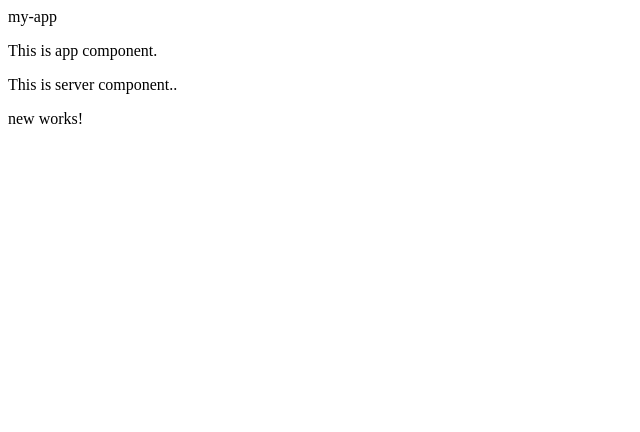
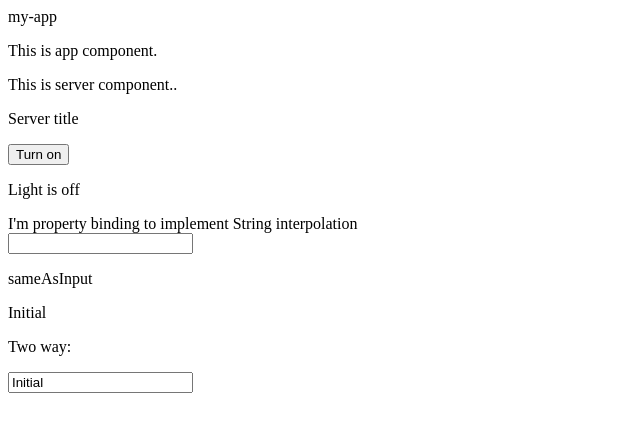
Before and after one commit to pjprateekjoshi/angular-lab, an Angular app: page / in a window 1280 px wide. Shown: the top 432 px of the page, without its empty margins (0-640 px from the left). Built offline with nearby package versions, Linux system fonts and the light colour scheme.

Commit message:
merge databinding

```diff
--- a/src/app/app.module.ts
+++ b/src/app/app.module.ts
@@ -1,5 +1,6 @@
 import { BrowserModule } from '@angular/platform-browser';
 import { NgModule } from '@angular/core';
+import { FormsModule } from '@angular/forms';
 
 import { AppComponent } from './app.component';
 import { ServerComponent } from './server/server.component';
@@ -12,7 +13,8 @@ import { NewComponent } from './new/new.component';
     NewComponent
   ],
   imports: [
-    BrowserModule
+    BrowserModule,
+    FormsModule
   ],
   providers: [],
   bootstrap: [AppComponent]
--- a/src/app/new/new.component.html
+++ b/src/app/new/new.component.html
@@ -1,3 +1,12 @@
-<p>
-  new works!
-</p>
+<button [disabled]="isDisabled" class="btn btn-primary" (click)="onSubmit()">Turn on</button>
+<p innerHTML ="{{lightStatus}}"></p>
+
+<div [innerHTML]="writeInDiv"></div>
+
+<input type="text" (input)="onInput($event)">
+
+<p>sameAsInput</p>
+<p>{{sameAsInput}}</p>
+
+<p>Two way:</p>
+<input type="text" [(ngModel)]="sameAsInput">
--- a/src/app/new/new.component.ts
+++ b/src/app/new/new.component.ts
@@ -7,9 +7,23 @@ import { Component, OnInit } from '@angular/core';
 })
 export class NewComponent implements OnInit {
 
-  constructor() { }
-
+  writeInDiv = "I'm property binding to implement String interpolation";
+  lightStatus = "Light is off";
+  isDisabled = true;
+  sameAsInput = "Initial";
+  constructor() {
+    setTimeout(()=>{
+      this.isDisabled = !this.isDisabled
+    },3000);
+  }
   ngOnInit() {
   }
 
+  onSubmit(){
+    this.lightStatus = "Light is on!";
+  }
+
+  onInput(event:Event){
+    this.sameAsInput = (<HTMLInputElement>event.target).value;
+  }
 }
--- a/src/app/server/server.component.html
+++ b/src/app/server/server.component.html
@@ -1,3 +1,3 @@
 This is server component..
-
+<p>{{title}}</p>
 <div class="app-new"></div>
--- a/src/app/server/server.component.ts
+++ b/src/app/server/server.component.ts
@@ -5,4 +5,5 @@ import { Component } from '@angular/core';
   templateUrl: './server.component.html'
 })
 export class ServerComponent {
+    title = "Server title";
 }
```
